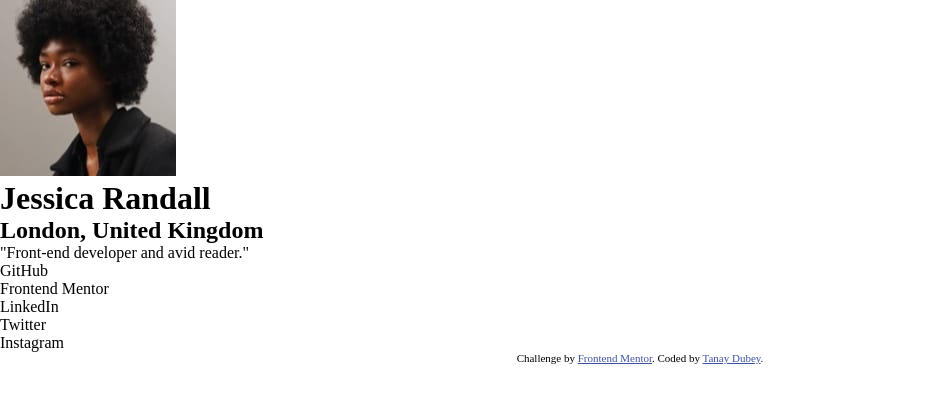
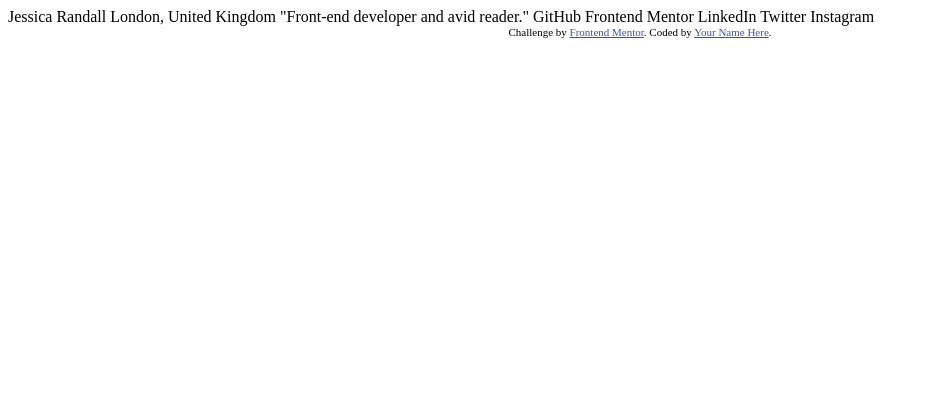
Before and after one commit to TanayD304/social-links-profile, a plain HTML site: page index.html in a window 1280 px wide. Shown: the whole page, without its empty margins (0-937 px from the left). Drawn offline with Linux system fonts and the light colour scheme; files whose address does not match are found by name.

Commit message:
RESET to Init Config
Using as warmup for learning
 - HTML
 - CSS

```diff
--- a/index.html
+++ b/index.html
@@ -3,29 +3,32 @@
 <head>
   <meta charset="UTF-8">
   <meta name="viewport" content="width=device-width, initial-scale=1.0"> <!-- displays site properly based on user's device -->
+
   <link rel="icon" type="image/png" sizes="32x32" href="./assets/images/favicon-32x32.png">
+
   <title>Frontend Mentor | Social links profile</title>
-  <link rel="stylesheet" href="style.css">
+
+  <!-- Feel free to remove these styles or customise in your own stylesheet 👍 -->
+  <style>
+    .attribution { font-size: 11px; text-align: center; }
+    .attribution a { color: hsl(228, 45%, 44%); }
+  </style>
 </head>
 <body>
-    <div class="container">
-        <div class="up">
-            <div class="image"><img src="C:\Users\edntabu\OneDrive - Ericsson\Desktop\Files\social-links-profile\assets\images\avatar-jessica.jpeg" alt="Jessica's Image"></div>
-            <h1>Jessica Randall</h1>
-            <h2>London, United Kingdom</h2>
-            <p>"Front-end developer and avid reader."</p>
-        </div>
-        <div class="down">
-            <div class="items">GitHub</div>
-            <div class="items">Frontend Mentor</div>
-            <div class="items">LinkedIn</div>
-            <div class="items">Twitter</div>
-            <div class="items">Instagram</div>
-        </div>
-    </div>
+
+  Jessica Randall
+  London, United Kingdom
+  "Front-end developer and avid reader."
+
+  GitHub
+  Frontend Mentor
+  LinkedIn
+  Twitter
+  Instagram
+
   <div class="attribution">
     Challenge by <a href="https://www.frontendmentor.io?ref=challenge" target="_blank">Frontend Mentor</a>.
-    Coded by <a href="#">Tanay Dubey</a>.
+    Coded by <a href="#">Your Name Here</a>.
   </div>
 </body>
 </html>
--- a/style.css
+++ /dev/null
@@ -1,14 +0,0 @@
-/* Reset */
-* {
-    margin: 0;
-    padding: 0;
-}
-
-.attribution {
-    font-size: 11px;
-    text-align: center;
-}
-
-.attribution a {
-    color: hsl(228, 45%, 44%);
-}
```
Also changed, not shown: preview.jpg (renamed from design/desktop-preview.jpg), 2 other files.
